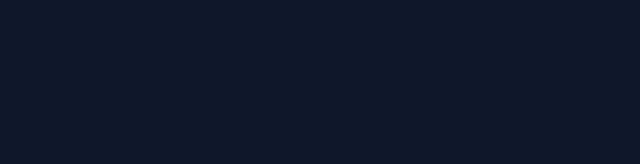
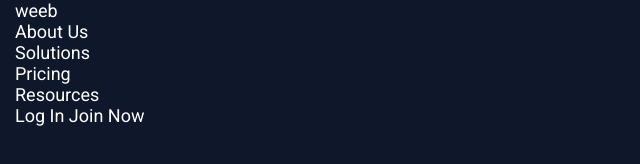
Before and after one commit to VadimGotsuliak/Weeb, a plain HTML site: page index.html in a window 1280 px wide. Shown: the whole page, without its empty margins (0-640 px from the left). Drawn offline with Linux system fonts and the light colour scheme.

Commit message:
2222222222

```diff
--- a/css/reset.css
+++ b/css/reset.css
@@ -16,6 +16,13 @@ a {
   color: inherit;
 }
 
+ul,
+ol {
+  margin: 0;
+  padding: 0;
+  list-style: none;
+}
+
 img {
   vertical-align: top;
 }
@@ -32,5 +39,5 @@ h6 {
 
 html,
 body {
-  min-block-size: 100%;
+  block-size: 100%;
 }
--- a/css/style.css
+++ b/css/style.css
@@ -6,3 +6,21 @@ body {
   background-color: #0f172a;
   color: #fff;
 }
+
+/*обмежуючий контейнер8*/
+[class*="__container"] {
+  max-inline-size: 1310px; /* 1280px + 15px +15px*/
+  margin-inline: auto;
+  padding-inline: 15px;
+}
+
+.wrapper {
+  display: flex;
+  flex-direction: column;
+  block-size: 100%;
+  overflow: clip;
+}
+
+.wrapper > .page {
+  flex-grow: 1;
+}
--- a/index.html
+++ b/index.html
@@ -10,7 +10,41 @@
 </head>
 
 <body>
+    <div class="wrapper">
+        <header class="header">
+            <div class="header__container">
+                <a href="" class="header__link-logo">weeb </a>
+                <div class="header__menu menu">
+                    <nav class="menu__body">
+                        <ul class="menu__list">
 
+                            <li class="menu__item">
+                                <a href="" class="menu__link">About Us</a>
+                            </li>
+
+                            <li class="menu__item">
+                                <a href="" class="menu__link">Solutions</a>
+                            </li>
+
+                            <li class="menu__item">
+                                <a href="" class="menu__link">Pricing</a>
+                            </li>
+
+                            <li class="menu__item">
+                                <a href="" class="menu__link">Resources</a>
+                            </li>
+                        </ul>
+                    </nav>
+                </div>
+                <div class="header__actions actions-header">
+                    <a href="" class="actions-header__button">Log In</a>
+                    <a href="" class="actions-header__button">Join Now</a>
+                </div>
+            </div>
+        </header>
+        <main class="page"></main>
+        <footer class="footer"></footer>
+    </div>
 </body>
 
 </html>
```
